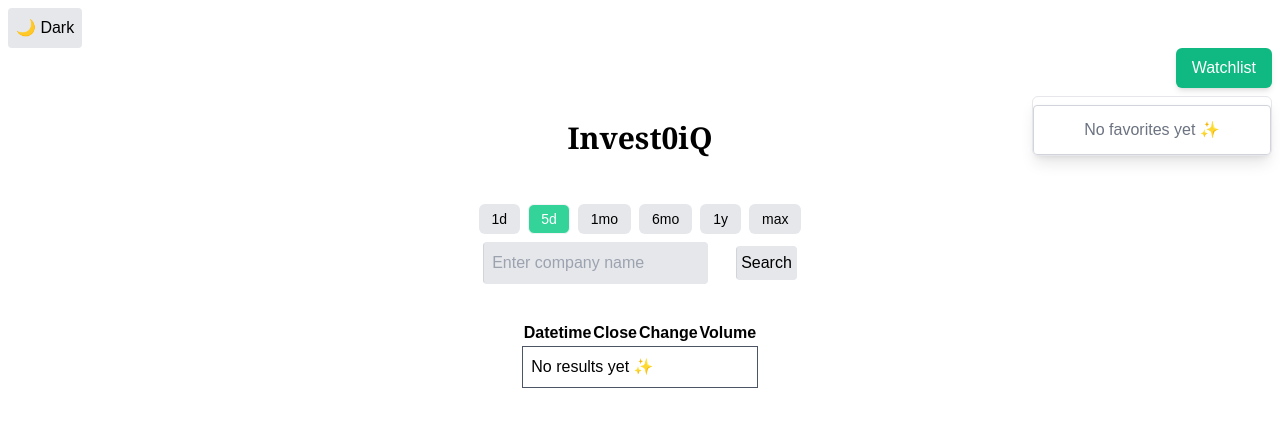
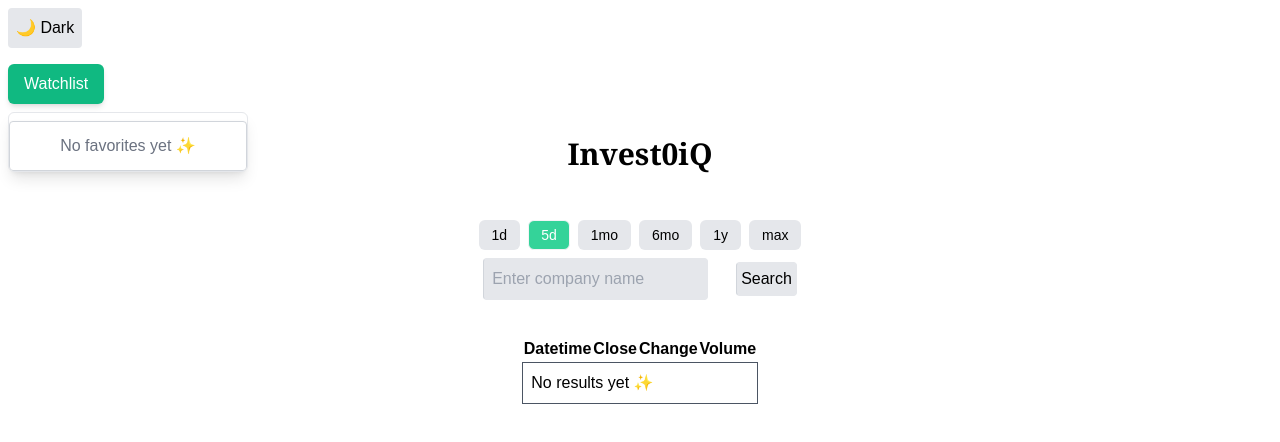
Before and after one commit to c22emigr/stockapp, a React (Create React App) app: page / in a window 1280 px wide. Both pictures are taken after a click on the button "Watchlist". Shown: the top 442 px of the page. Built offline with nearby package versions, Linux system fonts and the light colour scheme.

Commit message:
Working watchlist for company name

```diff
--- a/src/App.js
+++ b/src/App.js
@@ -72,8 +72,8 @@ function App() {
       </button>
 
       {/* WATCHLIST DROPDOWN */}
-      <div className="flex items-center justify-between">
-        <WatchlistDropdown />
+      <div className="flex gap-2 items-center justify-between mt-4">
+        <WatchlistDropdown setStockname={setStockname} />
       </div>
 
 
--- a/src/components/WatchlistDropdown.js
+++ b/src/components/WatchlistDropdown.js
@@ -1,7 +1,7 @@
 import { Loader } from "lucide-react";
 import react, { useState, useEffect } from "react";
 
-const WatchlistDropdown = () => {
+const WatchlistDropdown = ({ setStockname }) => {
     const [isOpen, setIsOpen] = useState(false);
     const [watchlist, setWatchlist] = useState([])
 
@@ -21,7 +21,7 @@ const WatchlistDropdown = () => {
     }, []);
 
     return (
-        <div className="relative text-right ml-auto">
+        <div className="relative inline-block">
       <button
         onClick={() => setIsOpen(!isOpen)}
         className="bg-emerald-500 hover:bg-emerald-600 text-white px-4 py-2 rounded-md shadow-md"
@@ -30,13 +30,20 @@ const WatchlistDropdown = () => {
       </button>
 
       {isOpen && (
-        <div className="absolute right-0 mt-2 w-60 bg-white dark:bg-gray-800 border border-gray-200 dark:border-gray-700 rounded-md shadow-lg z-50 max-h-60 overflow-y-auto">
+        <div className="absolute mt-2 w-60 bg-white dark:bg-gray-800 border border-gray-200 dark:border-gray-700 rounded-md shadow-lg z-50 max-h-60 overflow-y-auto">
           <ul className="divide-y divide-gray-200 dark:divide-gray-700">
             {watchlist.length === 0 ? (
               <li className="p-3 text-center text-gray-500 dark:text-gray-300">No favorites yet ✨</li>
             ) : (
               watchlist.map((stockname, idx) => (
-                <li key={idx} className="p-3 hover:bg-gray-100 dark:hover:bg-gray-700 cursor-pointer">
+                <li
+                  key={idx}
+                  className="p-3 hover:bg-gray-100 dark:hover:bg-gray-700 cursor-pointer"
+                  onClick={() => {
+                    setStockname(stockname);
+                    setIsOpen(false);
+                  }}
+                  >
                   {stockname}
                 </li>
               ))
```
